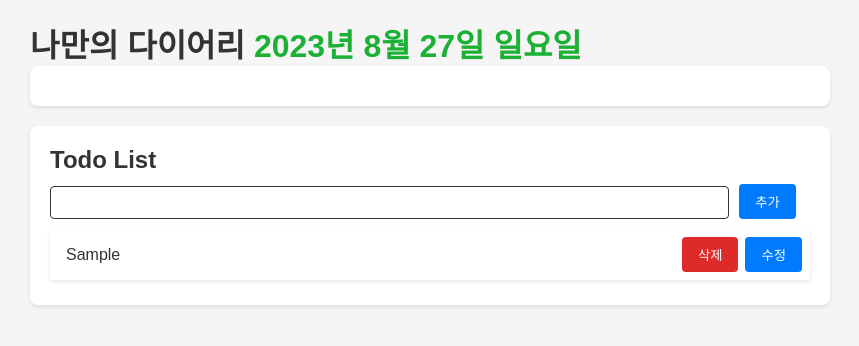
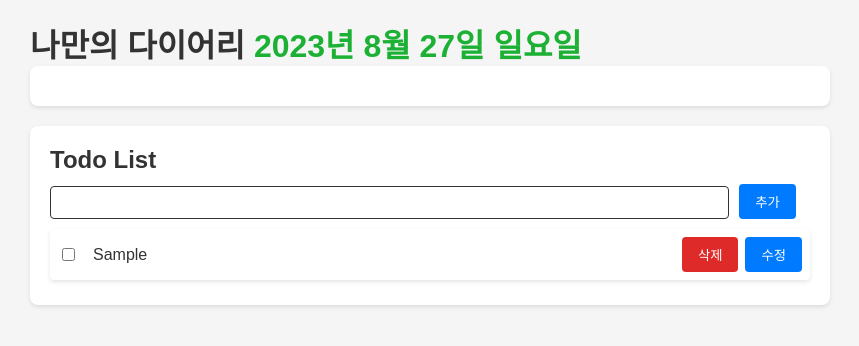
Before and after one commit to poesoow/dairy-react, a React (Create React App) app: page / in a window 1280 px wide. Both pictures are taken after typing "Sample" into the empty fields and a click on the button "추가". Shown: the top 346 px of the page, without its empty margins (210-1069 px from the left). Built offline with nearby package versions, Linux system fonts and the light colour scheme; no server answers.

Commit message:
완료 미완료 상태

```diff
--- a/src/TodoList.tsx
+++ b/src/TodoList.tsx
@@ -4,6 +4,7 @@ import './Todolist.css';
 interface Task {
   id: number;
   text: string;
+  completed: boolean;
 }
 
 const TodoList: React.FC = () => {
@@ -14,7 +15,7 @@ const TodoList: React.FC = () => {
 
   const addTask = () => {
     if (inputValue.trim() !== '') {
-      setTasks([...tasks, { id: Date.now(), text: inputValue }]);
+      setTasks([...tasks, { id: Date.now(), text: inputValue, completed: false }]);
       setInputValue('');
     }
   };
@@ -22,6 +23,13 @@ const TodoList: React.FC = () => {
   const removeTask = (taskId: number) => {
     const newTasks = tasks.filter(task => task.id !== taskId);
     setTasks(newTasks);
+  };
+
+  const toggleComplete = (taskId: number) => {
+    const updatedTasks = tasks.map(task =>
+      task.id === taskId ? { ...task, completed: !task.completed } : task
+    );
+    setTasks(updatedTasks);
   };
 
   const startEditing = (taskId: number, taskText: string) => {
@@ -51,7 +59,12 @@ const TodoList: React.FC = () => {
       </div>
       <ul>
         {tasks.map(task => (
-          <li key={task.id}>
+          <li key={task.id} className={task.completed ? 'completed' : ''}>
+            <input
+              type="checkbox"
+              checked={task.completed}
+              onChange={() => toggleComplete(task.id)}
+            />
             {editingTaskId === task.id ? (
               <input
                 type="text"
@@ -61,12 +74,12 @@ const TodoList: React.FC = () => {
             ) : (
               <span>{task.text}</span>
             )}
-            <button className='delete' onClick={() => removeTask(task.id)}>삭제</button>
-            {editingTaskId === task.id ? (
-              <button className='done' onClick={() => finishEditing(task.id)}>완료</button>
-            ) : (
-              <button className='edit' onClick={() => startEditing(task.id, task.text)}>수정</button>
-            )}
+              <button className="delete" onClick={() => removeTask(task.id)}>삭제</button>
+              {editingTaskId === task.id ? (
+                <button className="done" onClick={() => finishEditing(task.id)}>완료</button>
+              ) : (
+                <button className="edit" onClick={() => startEditing(task.id, task.text)}>수정</button>
+              )}
           </li>
         ))}
       </ul>
--- a/src/Todolist.css
+++ b/src/Todolist.css
@@ -45,7 +45,7 @@
   box-shadow: 0px 2px 4px rgba(0, 0, 0, 0.1);
 }
 
-.todo-list li input,
+.todo-list li input:not([type="checkbox"]),
 .todo-list li span {
   border: none;
   flex-grow: 1;
@@ -58,3 +58,8 @@
 .todo-list .done {
   background-color: #1cb135;
 }
+
+.completed span,
+.completed input{
+  text-decoration: line-through;
+}
```
